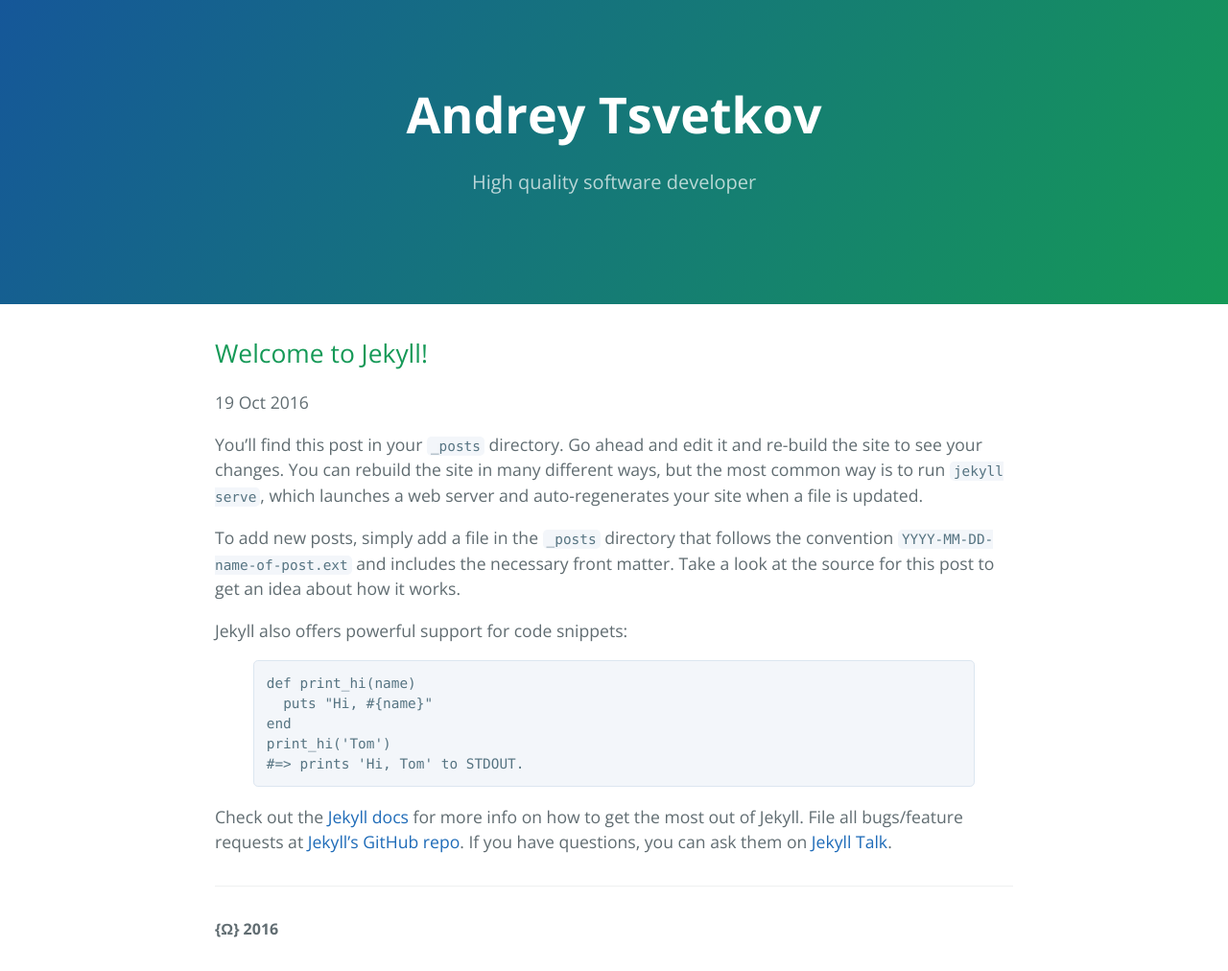
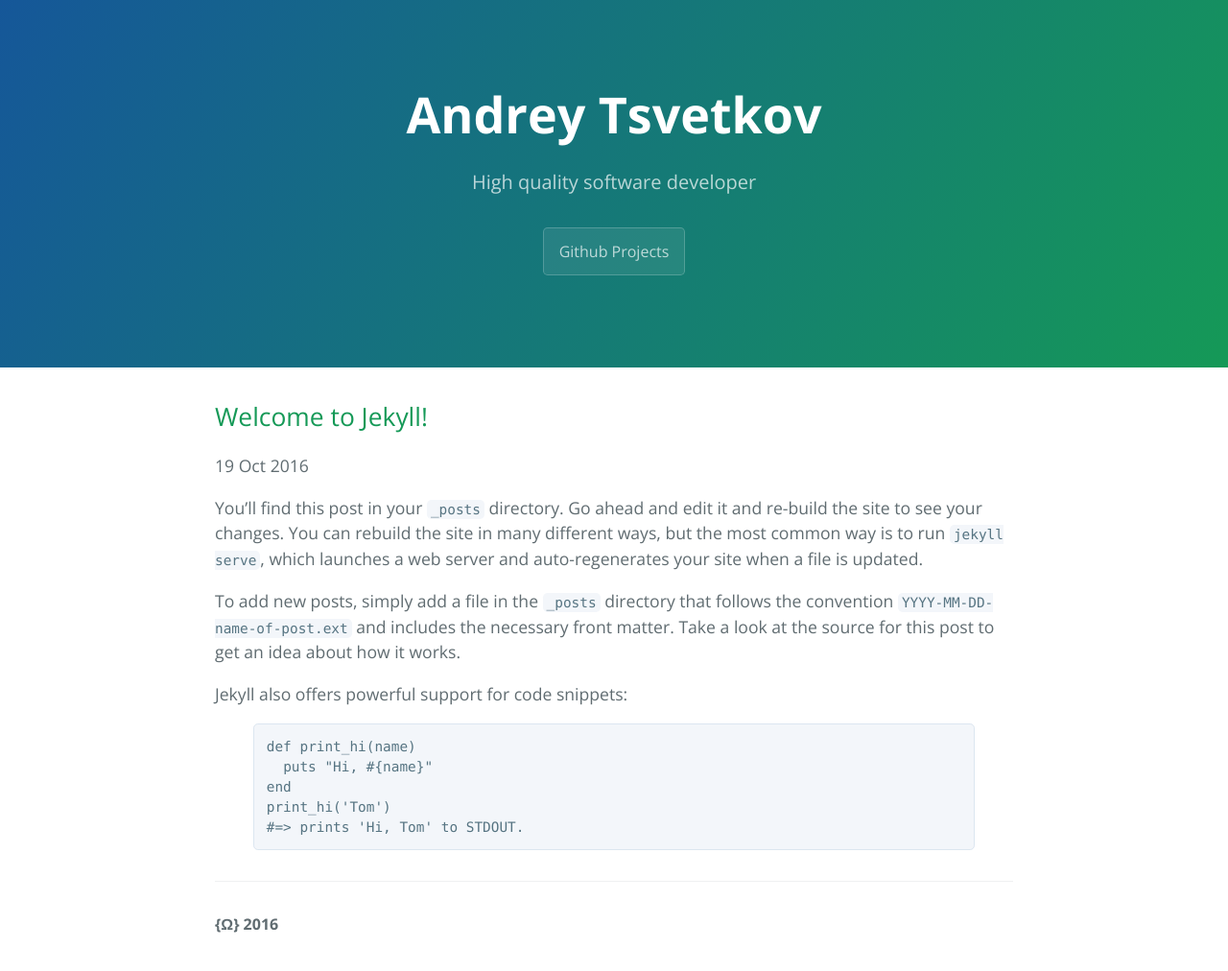
Before and after one commit to AndreyTsvetkov/andreytsvetkov.github.io, a Jekyll site: the page built from _posts/2016-10-20-welcome-to-jekyll.markdown, in a window 1280 px wide. Shown: the whole page at 96% size. Built offline with Jekyll 4.4.1, drawn with Linux system fonts in a browser that asks for light colours.

Commit message:
some projects added

```diff
--- a/_includes/page-header.html
+++ b/_includes/page-header.html
@@ -1,5 +1,5 @@
 <section class="page-header">
   <h1 class="project-name">{{ site.title }}</h1>
   <h2 class="project-tagline">{{ site.tagline }}</h2>
-  <!--a href="#" class="btn">View on GitHub</a-->
+  <a href="https://AndreyTsvetkov.github.com" class="btn">Github Projects</a>
 </section>
--- a/_posts/2016-10-20-welcome-to-jekyll.markdown
+++ b/_posts/2016-10-20-welcome-to-jekyll.markdown
@@ -17,9 +17,3 @@ end
 print_hi('Tom')
 #=> prints 'Hi, Tom' to STDOUT.
 {% endhighlight %}
-
-Check out the [Jekyll docs][jekyll-docs] for more info on how to get the most out of Jekyll. File all bugs/feature requests at [Jekyll’s GitHub repo][jekyll-gh]. If you have questions, you can ask them on [Jekyll Talk][jekyll-talk].
-
-[jekyll-docs]: http://jekyllrb.com/docs/home
-[jekyll-gh]:   https://github.com/jekyll/jekyll
-[jekyll-talk]: https://talk.jekyllrb.com/
--- a/css/content.css
+++ b/css/content.css
@@ -1,4 +1,4 @@
 img.skill {
 	float: left;
-	margin: 30px;
+	margin: 10px 20px !important;
 }
```
Also changed, not shown: index.md (+16 -4 lines).
